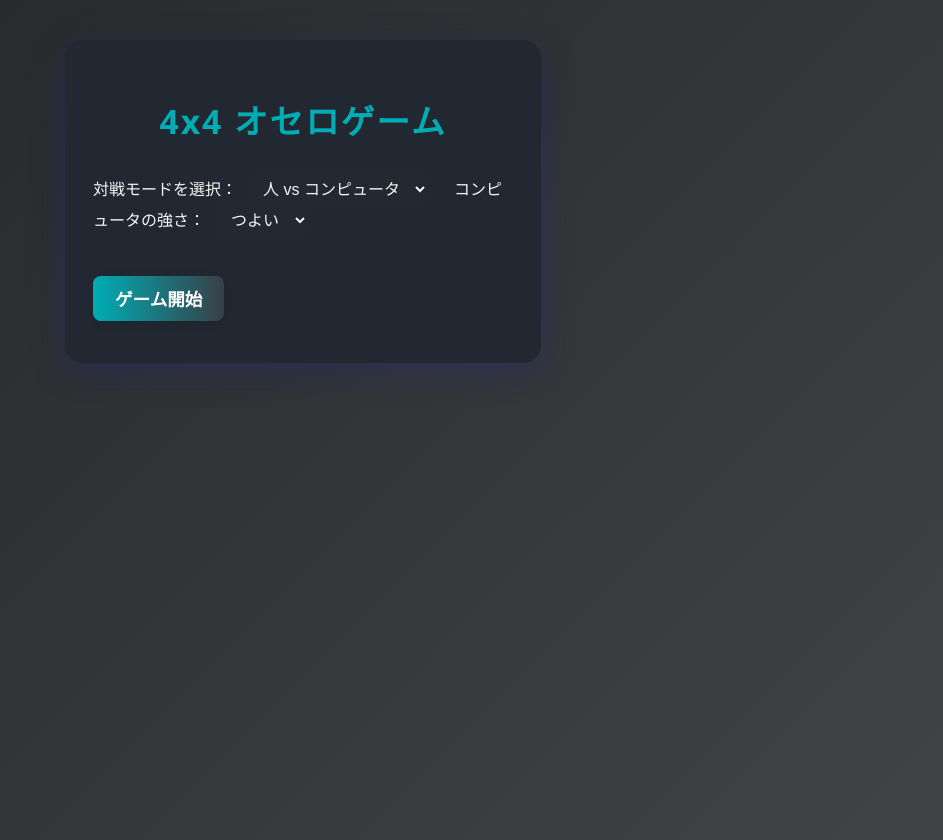
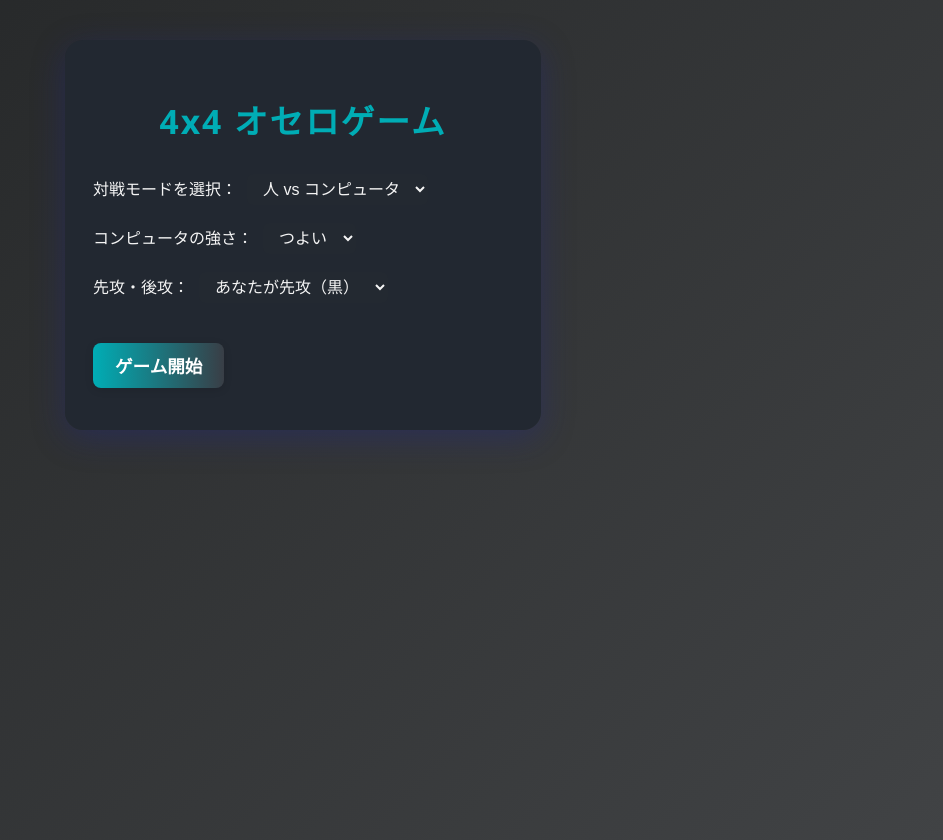
Before and after one commit to kewpie134134/reversi4x4, a React (Vite) app: page / in a window 1280 px wide. Shown: the whole page, without its empty margins (337-1280 px from the left). Built offline with nearby package versions, Linux system fonts and the light colour scheme.

Commit message:
トップ画面の改修

```diff
--- a/src/App.tsx
+++ b/src/App.tsx
@@ -142,14 +142,13 @@ function App() {
   };
 
   const handleReset = () => {
+    setShowTop(true); // トップ画面に戻る
     setBoard(getInitialBoard());
     setCurrentPlayer("black");
     setScore(countStones(getInitialBoard()));
     setGameOver(false);
     setAnimate(false);
   };
-
-
 
   useEffect(() => {
     // モードやCPU色が変わったらリセット
--- a/src/Top.tsx
+++ b/src/Top.tsx
@@ -2,14 +2,15 @@ import React from "react";
 
 type Mode = "human" | "cpu";
 type CpuLevel = "easy" | "hard";
+type Color = "black" | "white";
 
 type TopProps = {
-  mode: "human" | "cpu";
-  setMode: React.Dispatch<React.SetStateAction<"human" | "cpu">>;
-  cpuLevel: "easy" | "hard";
-  setCpuLevel: React.Dispatch<React.SetStateAction<"easy" | "hard">>;
-  cpuColor: "black" | "white";
-  setCpuColor: React.Dispatch<React.SetStateAction<"black" | "white">>;
+  mode: Mode;
+  setMode: (mode: Mode) => void;
+  cpuLevel: CpuLevel;
+  setCpuLevel: (level: CpuLevel) => void;
+  cpuColor: Color;
+  setCpuColor: (color: Color) => void;
   onStart: () => void;
 };
 
@@ -18,12 +19,15 @@ const Top: React.FC<TopProps> = ({
   setMode,
   cpuLevel,
   setCpuLevel,
+  cpuColor,
+  setCpuColor,
   onStart,
 }) => {
   return (
     <div className="app">
       <h1>4x4 オセロゲーム</h1>
       <div style={{ margin: "30px 0" }}>
+        <div style={{ marginBottom: 18 }}>
           <label>
             対戦モードを選択：
             <select
@@ -35,8 +39,11 @@ const Top: React.FC<TopProps> = ({
               <option value="human">人 vs 人</option>
             </select>
           </label>
+        </div>
         {mode === "cpu" && (
-          <label style={{ marginLeft: 18 }}>
+          <>
+            <div style={{ marginBottom: 18 }}>
+              <label>
                 コンピュータの強さ：
                 <select
                   value={cpuLevel}
@@ -47,6 +54,21 @@ const Top: React.FC<TopProps> = ({
                   <option value="hard">つよい</option>
                 </select>
               </label>
+            </div>
+            <div>
+              <label>
+                先攻・後攻：
+                <select
+                  value={cpuColor}
+                  onChange={(e) => setCpuColor(e.target.value as Color)}
+                  style={{ marginLeft: 10 }}
+                >
+                  <option value="white">あなたが先攻（黒）</option>
+                  <option value="black">あなたが後攻（白）</option>
+                </select>
+              </label>
+            </div>
+          </>
         )}
       </div>
       <button onClick={onStart}>ゲーム開始</button>
```
Lines whose indentation alone changed are shown as unchanged.
